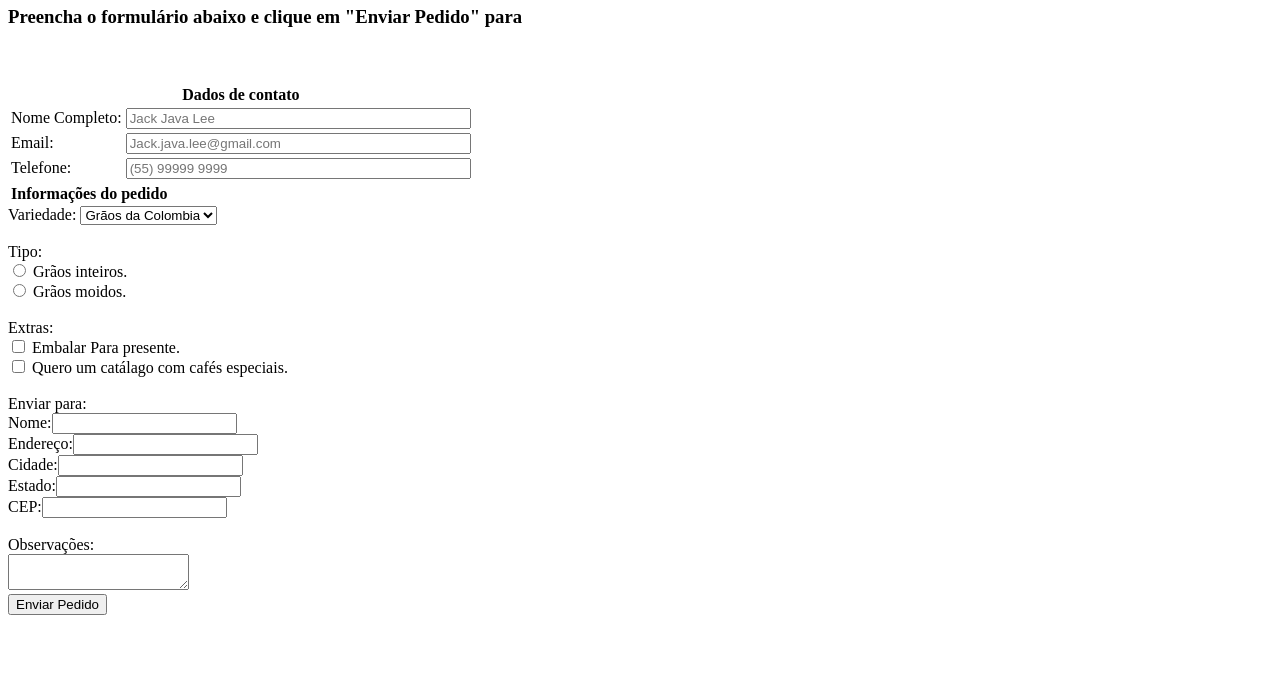
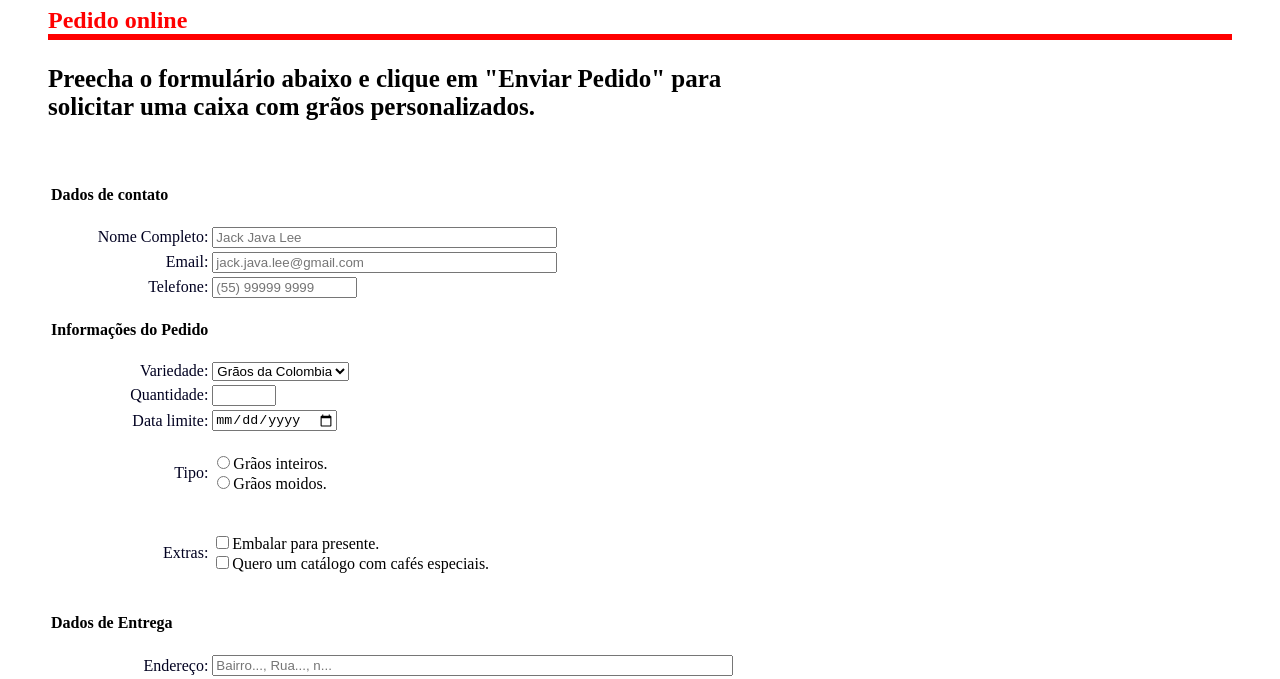
Before and after one commit to anderstrack/anderstrack.github.io, a plain HTML site: page cafe/pedidoDetalhado.html in a window 1280 px wide. Shown: the part 121-800 px from the top of the page. Drawn offline with Linux system fonts and the light colour scheme.

Commit message:
Aula pedidosdetalhados

```diff
--- /dev/null
+++ b/cafe/estilospedido.css
@@ -0,0 +1,47 @@
+h1 {color: blue;}
+
+h2{
+	border-bottom: 6px solid;
+	color:red;}
+
+h3{
+	color: #000000;
+font-size: 25px;
+font-weight: bold}
+
+
+p {color: red;
+   border-bottom: 6px solid;}
+
+.corpo{
+background-image: url('');
+background-repeat: no-repeat;
+background-size:10%;
+bottom: 0;
+color: black;
+left: 0;
+overflow: auto;
+padding: 3em;
+position: absolute;
+right: 0;
+top: 0;
+background-size: cover;
+}
+
+
+.formlabel {
+	color: #000020;
+	text-align: right; ;}
+
+.formfield{
+	color: #000000;
+	font-weight:;
+
+}
+.formheader{
+	color: #000000;
+	text-align:left;
+	vertical-align: top;
+	padding-bottom: 20px;
+	padding-top: 20px;
+}
--- a/cafe/pedidoDetalhado.html
+++ b/cafe/pedidoDetalhado.html
@@ -1,61 +1,96 @@
-<!DOCTYPE html>
 <html>
-<head>
-	<title>Formulário</title>
-	<link rel="stylesheet" href="estilos pedidodetalhado.css">
-</head>
-<body>
-<h1 id="topo"> Café Star Bugs</h1>
-<h2> Pedido Online </h2>
-<h3> Preencha o formulário abaixo e clique em "Enviar Pedido" para </h3><br>
+<meta charset="utf-8">
+<title>Pedido</title>
+		<head>
+			<link rel="stylesheet" href="estilospedido.css">
+		</head>
+		<body>
+		<div class="corpo">
+		<h1>Café StarBugs</h1>
+		<h2>Pedido online</h2>
+		<h3>Preecha o formulário abaixo e clique em "Enviar Pedido" para <br>solicitar uma caixa com grãos personalizados.</h3>
+
+		<form action="http://www.cs.tut.fi/cgi-bin/run/~jkorpela/echo.cgi">
+
+		<table>
+			<tr>
+				<th colspan="1" class="formheader">Dados de contato</th>
+				</tr>
+				<tr><td class="formlabel">	Nome Completo:</td><td class="formfield"> <input type="text" size="40" required placeholder="Jack Java Lee" name="nome"></td></tr>
+				<tr><td class="formlabel">	Email:</td><td class="formfield"> <input type="text" size="40" required placeholder="jack.java.lee@gmail.com" name="email"></td></tr>
+				<tr><td class="formlabel">	Telefone:</td><td class="formfield"> <input type="tel" size="15"  placeholder="(55) 99999 9999" name="telefone"></td></tr>
+			</tr>
+
+				<tr>
+				<th colspan="1" class="formheader">Informações do Pedido</th>
+				</tr>
+				<tr><td class="formlabel">Variedade:</td><td class="formfield"><select>
+  								<option value="Colombia">Grãos da Colombia</option>
+ 								<option value="Himalaia">Grãos do Himalaia</option>
+  								<option value="China">Grãos da China</option>
+  								<option value="Brasil">Grãos do Brasil</option>
+  								<option value="Italia">Grãos da Itália</option> </select> </td></tr>
+
+				<tr><td class="formlabel">Quantidade:</td><td class="formfield"><input type="number"  required  name="quantidade" min="1" max="100"></td></tr>
+				<tr><td class="formlabel">Data limite:</td><td class="formfield"><input type="date"  required name="data" minlength="2017/10/13"></td></tr>
+
+				<tr><td class="formlabel">Tipo:</td><td class="formfield"> <br><input type="radio" name="Tipo" value="Inteiros">Grãos inteiros.<br>
+				<input type="radio" name="Tipo" value="Moidos">Grãos moidos.<br><br></td></tr>
+
+				<tr><td class="formlabel">Extras:</td><td class="formfield"><br><input type="checkbox" name="Extras" value="Embalar">Embalar para presente.<br>
+				<input type="checkbox" name="Extras" value="Catalogo">Quero um catálogo com cafés especiais.<br><br></td></tr>
 
 
-<form action="http://www.cs.tut.fi/cgi-bin/run/~jkorpela/echo.cgi">
-	<table>
-		<tr>
-			<th colspan="2" class="formheader"> Dados de contato </th>
-		</tr>
+				</tr>
 
+				<tr>
+				<th colspan="1" class="formheader">Dados de Entrega</th>
+				</tr>
+				<tr><td class="formlabel">	Endereço:</td><td class="formfield"><input type="text" size="62" required placeholder="Bairro..., Rua..., n..." name="endereco"></td></tr>
+				<tr><td class="formlabel">	Cidade/Estado:</td><td class="formfield"><input type="text"  required placeholder="Frederico Westphalen" name="cidade"><label> / </label><select>
+  								<option value="AC">Acre</option>
+ 								<option value="AL">Alagoas</option>
+  								<option value="AP">Amapá</option>
+  								<option value="AM">Amazonas</option>
+  								<option value="BA">Bahia</option>
+  								<option value="CE">Ceará</option>
+  								<option value="DF">Distrito Federal</option>
+  								<option value="ES">Espírito Santo</option>
+  								<option value="GO">Goiás</option>
+  								<option value="MA">Maranhão</option>
+  								<option value="MT">Mato Grosso</option>
+  								<option value="MS">Mato Grosso do Sul</option>
+  								<option value="MG">Minas Gerais</option>
+  								<option value="PA">Pará</option>
+  								<option value="PB">Paraíba</option>
+  								<option value="PR">Paraná</option>
+  								<option value="PE">Pernambuco</option>
+  								<option value="PI">Piauí</option>
+  								<option value="RJ">Rio de Janeiro</option>
+  								<option value="RN">Rio Grande do Norte</option>
+  								<option value="RS">Rio Grande do Sul</option>
+  								<option value="RO">Rondônia</option>
+  								<option value="RR">Roraima</option>
+  								<option value="SC">Santa Catarina</option>
+  								<option value="SP">São Paulo</option>
+  								<option value="SE">Sergipe</option>
+  								<option value="TO">Tocantins</option>
+			    </select></td></tr>
+			    <tr><td class="formlabel">	CEP:</td><td class="formfield"><input type="text" required placeholder="98400-000" name="cep"></td></tr>
+			    <tr><td class="formlabel">	Observações:</td><td class="formfield"><textarea name="Observacao" required rows="4" cols="48" placeholder="Adicionar ou retirar componentes."></textarea></td></tr><br>
+			    </tr>
+			    <tr><td class="formheader"></td><td class="formfield"><input type="reset" value="Limpar"> <input type="submit" value="Enviar Pedido"></td></tr>
 
-		<tr><td class="formlabel">Nome Completo:</td> <td class="formfield"> <input type="text" size="40" required placeholder="Jack Java Lee" name="nome"></td></tr>
-		<tr><td class="formlabel">Email:</td> <td class="formfield"> <input type="text" size="40" required placeholder="Jack.java.lee@gmail.com" name="email"></td></tr>
-		<tr><td class="formlabel">Telefone:</td> <td class="formfield"> <input type="text" size="40" required placeholder="(55) 99999 9999" name="Telefone"></td></tr><br>
 
 
 		</table>
 
-	<table>
-		<tr>
-			<th colspan="2" class="formheader"> Informações do pedido </th>
-		</tr>
-	</table>
+		</p>
+		</div>
+		</body>
 
-			Variedade:
-		<select name="variedade">
-		<option value = "Colombia"> Grãos da Colombia</option>
-		<option value = "Italia"> Grãos da Itália</option>
-		<option value = "Himalaia"> Grãos do Himalaia</option>
-		<option value = "Angola"> Grãos da Angola</option>
-
-	</select> <br><br>
-	Tipo:<br>
-	<input type = "radio" name="tipo" value = "inteiros"> Grãos inteiros. <br>
-	<input type = "radio" name="tipo" value = "moidos"> Grãos moidos. <br><br>
-	Extras:<br>
-	<input type ="checkbox" name="extras" value = "embalar"> Embalar Para presente.<br>
-	<input type ="checkbox" name="extras" value = "catalogo"> Quero um catálago com cafés especiais.<br><br>
-	Enviar para:<br>
-	Nome:<input type ="text" name="nome"><br>
-	Endereço:<input type ="text" name="endereco"><br>
-	Cidade:<input type ="text" name="cidade"><br>
-	Estado:<input type ="text" name="estado"><br>
-	CEP:<input type ="text" name="cep"><br><br>
-	Observações:<br>
-	<textarea name="observacoes"></textarea><br>
-	<input type="submit" value="Enviar Pedido">
+		</form>
+		</form>
 
 
-</form>
-
-</body>
 </html>
```
Also changed, not shown: cafe/pedidoDetalhadoMEU.html (added, +61 -0 lines), cafe/estilos pedidodetalhadoMEU.css (renamed from cafe/estilos pedidodetalhado.css).
